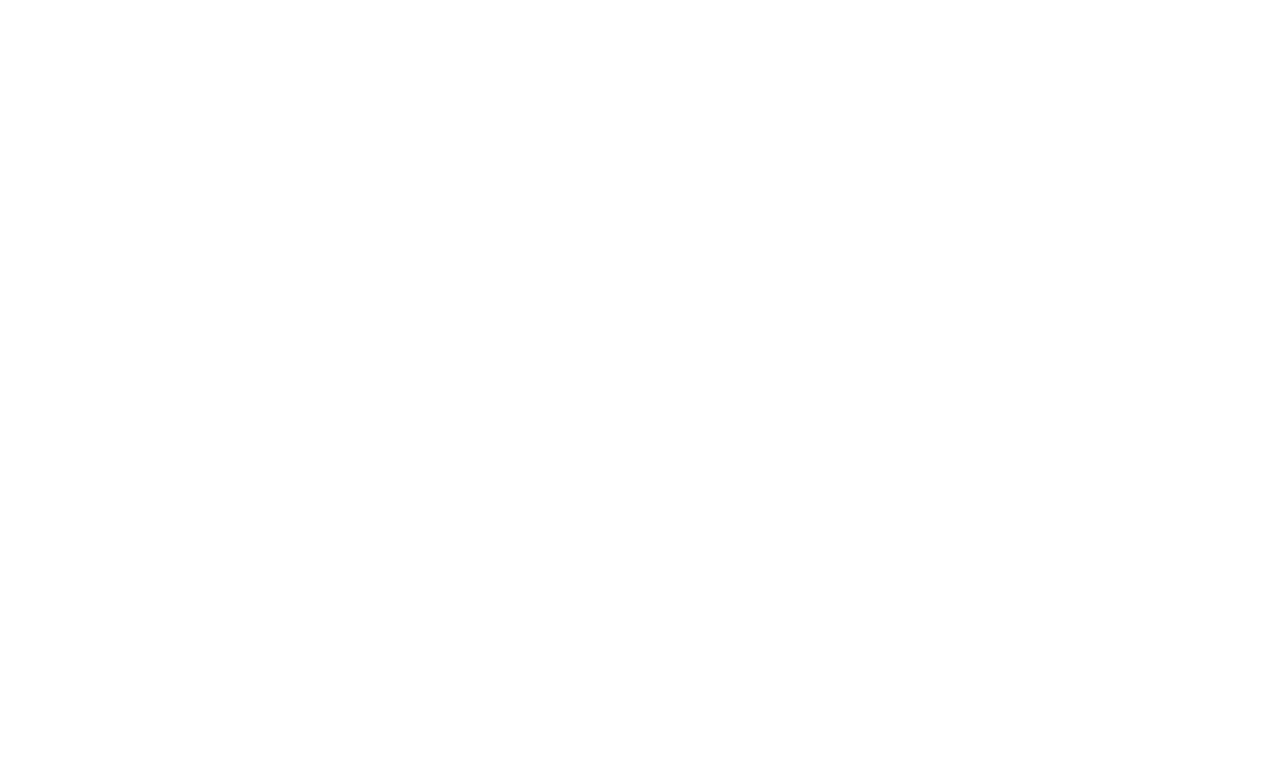
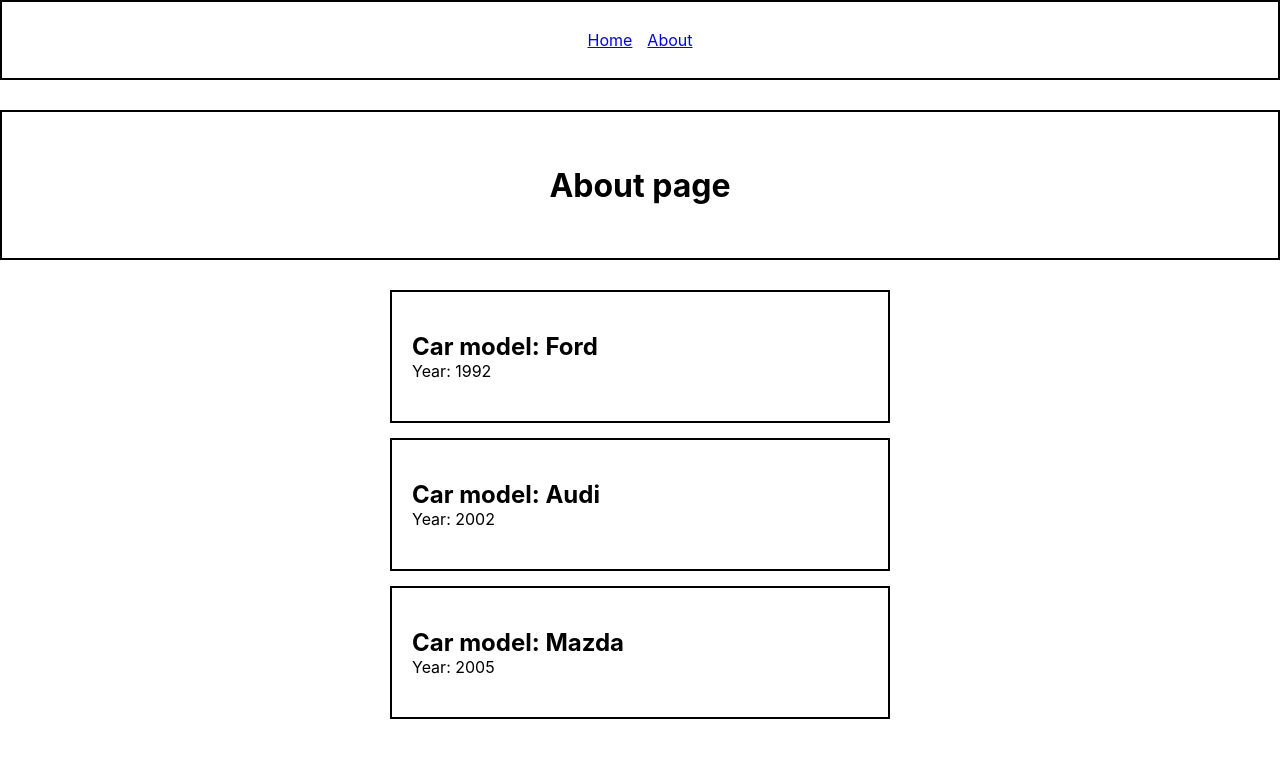
Before and after one commit to DmitryMuzalev/react-lesons-2, a React (Create React App) app: page / in a window 1280 px wide. Shown: the top 758 px of the page. Built offline with nearby package versions, Linux system fonts and the light colour scheme.

Commit message:
Layout implementation

```diff
--- a/src/App.js
+++ b/src/App.js
@@ -1,5 +1,24 @@
+import styles from './App.module.css';
+import About from './components/About/About';
+import Cars from './components/Cars/Cars';
+
 function App() {
-  return <div></div>;
+  return (
+    <div className={styles.app}>
+      <nav className={styles.navigation}>
+        <ul>
+          <li>
+            <a href="#link">Home</a>
+          </li>
+          <li>
+            <a href="#link">About</a>
+          </li>
+        </ul>
+      </nav>
+      <About />
+      <Cars />
+    </div>
+  );
 }
 
 export default App;
--- /dev/null
+++ b/src/App.module.css
@@ -0,0 +1,17 @@
+.app {
+  display: flex;
+  flex-direction: column;
+  gap: 30px;
+}
+.navigation {
+  border: 2px solid black;
+  height: 80px;
+  display: flex;
+  justify-content: center;
+  align-items: center;
+}
+
+.navigation ul {
+  display: flex;
+  gap: 15px;
+}
--- /dev/null
+++ b/src/components/About/About.jsx
@@ -0,0 +1,8 @@
+import styles from './About.module.css';
+export default function About() {
+  return (
+    <div className={styles.about}>
+      <h1>About page</h1>
+    </div>
+  );
+}
--- /dev/null
+++ b/src/components/About/About.module.css
@@ -0,0 +1,7 @@
+.about {
+  display: flex;
+  justify-content: center;
+  align-items: center;
+  border: 2px solid black;
+  height: 150px;
+}
--- /dev/null
+++ b/src/components/Cars/Cars.jsx
@@ -0,0 +1,47 @@
+import { Component } from 'react';
+import styles from './Cars.module.css';
+
+export default class Cars extends Component {
+  constructor(props) {
+    super(props);
+    this.state = {
+      carsData: [
+        {
+          model: 'Ford',
+          year: 1992,
+        },
+        {
+          model: 'Audi',
+          year: 2002,
+        },
+        {
+          model: 'Mazda',
+          year: 2005,
+        },
+      ],
+    };
+  }
+  renderCarsList = () => {
+    const cars = this.state.carsData;
+    return cars.map((car, index) => {
+      return (
+        <li key={index}>
+          <Car {...car} />
+        </li>
+      );
+    });
+  };
+
+  render() {
+    return <ul className={styles.carsList}>{this.renderCarsList()}</ul>;
+  }
+}
+
+function Car({ model, year }) {
+  return (
+    <div className={styles.car}>
+      <h2>Car model: {model}</h2>
+      <p>Year: {year}</p>
+    </div>
+  );
+}
--- /dev/null
+++ b/src/components/Cars/Cars.module.css
@@ -0,0 +1,13 @@
+.carsList {
+  display: flex;
+  flex-direction: column;
+  gap: 15px;
+  align-items: center;
+}
+
+.car {
+  cursor: pointer;
+  border: 2px solid black;
+  padding: 40px 20px;
+  width: 500px;
+}
--- a/src/index.css
+++ b/src/index.css
@@ -1,3 +1,9 @@
+* {
+  margin: 0;
+  padding: 0;
+  box-sizing: border-box;
+}
+
 body {
   margin: 0;
   font-family: -apple-system, BlinkMacSystemFont, 'Segoe UI', 'Roboto', 'Oxygen',
@@ -11,3 +17,7 @@ code {
   font-family: source-code-pro, Menlo, Monaco, Consolas, 'Courier New',
     monospace;
 }
+
+ul {
+  list-style: none;
+}
```
